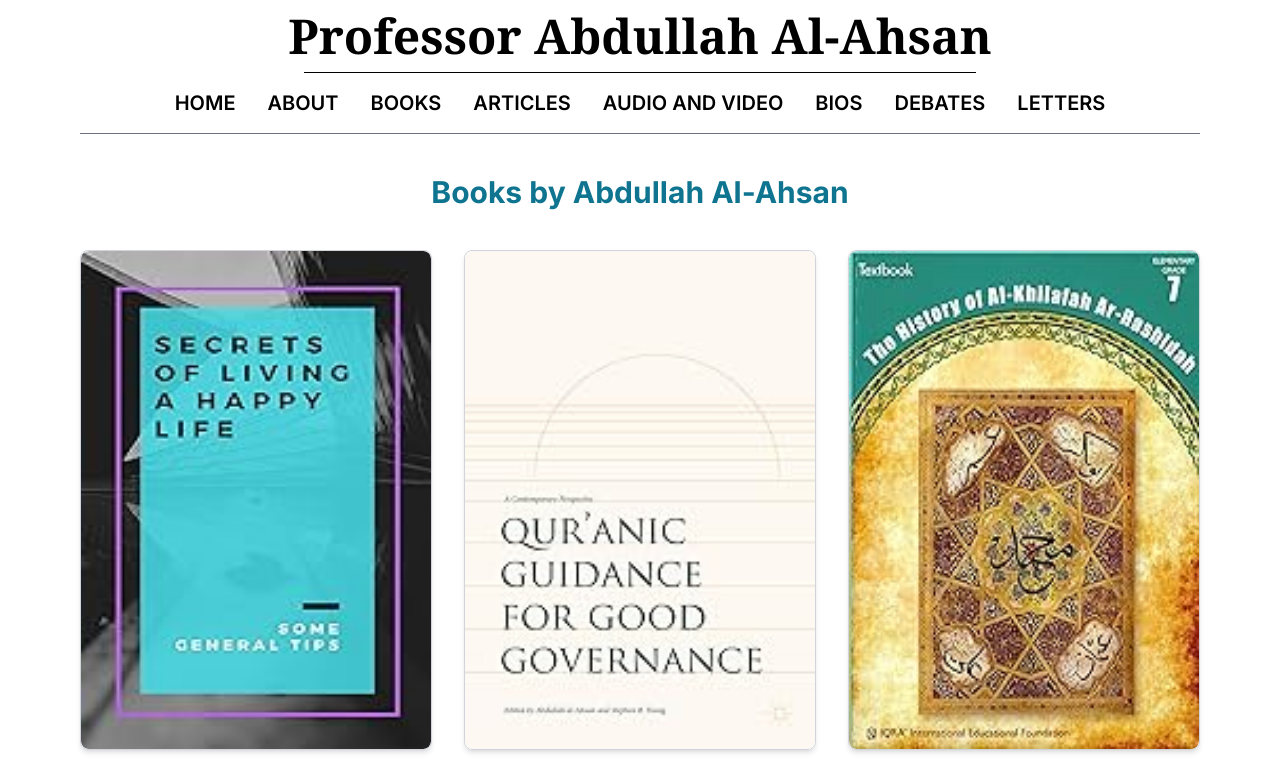
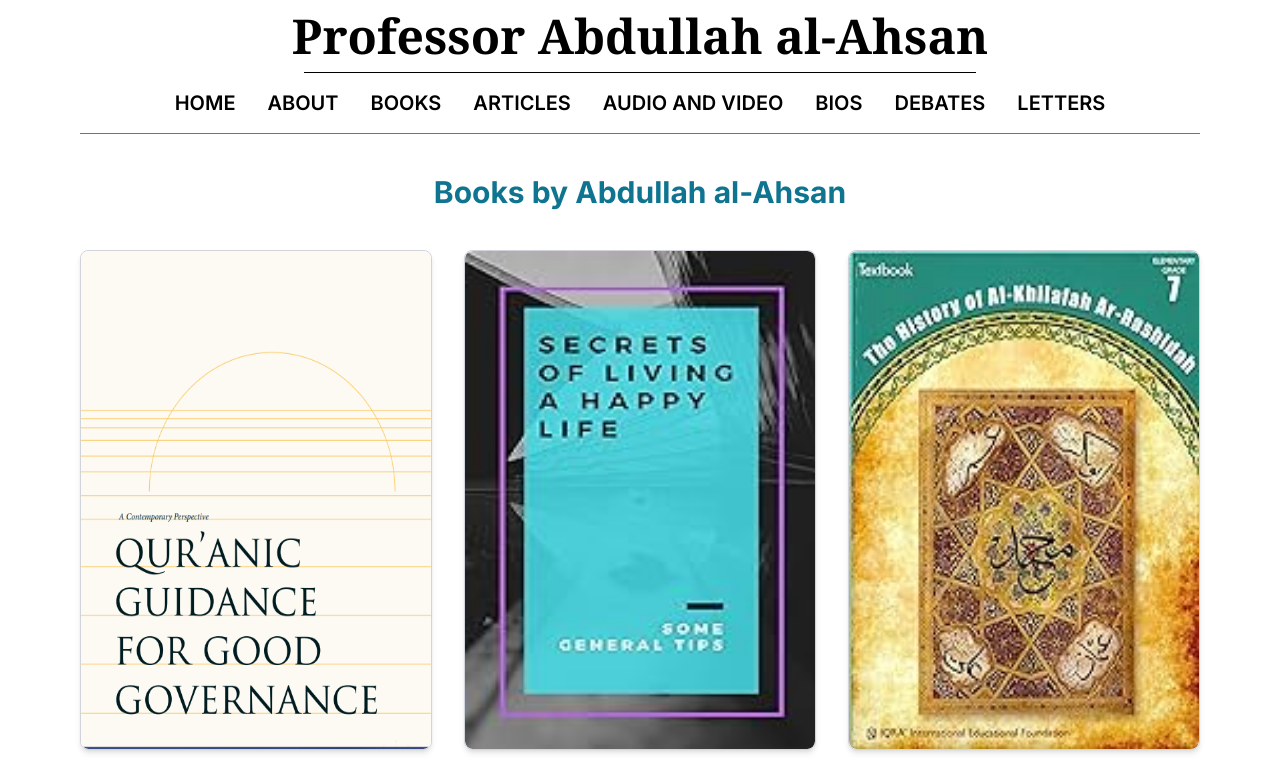
Before and after one commit to Md-Mobassher/Professor_Abdullah_Ahsan_Portfolio, a Next.js app: page /books in a window 1280 px wide. Shown: the top 780 px of the page. Built offline with nearby package versions, Linux system fonts and the light colour scheme.

Commit message:
books data updated

```diff
--- a/src/app/(withCommonLayout)/about/page.tsx
+++ b/src/app/(withCommonLayout)/about/page.tsx
@@ -11,10 +11,10 @@ const About = () => {
         <div className="flex gap-10">
           <div>
             <h2 className="text-3xl font-bold mb-6 ">
-              About Abdullah Al-Ahsan
+              About Abdullah al-Ahsan
             </h2>
             <p>
-              Abdullah Al-Ahsan is a distinguished scholar and professor known
+              Abdullah al-Ahsan is a distinguished scholar and professor known
               for his extensive contributions to the fields of history,
               comparative civilization, and international relations. With a
               career spanning over three decades, he has made significant
@@ -24,7 +24,7 @@ const About = () => {
           <div className="w-[400px]">
             <Image
               src={ahsan}
-              alt="abdullah al-ahsan"
+              alt="Abdullah al-Ahsan"
               width={400}
               height={500}
             />
@@ -36,7 +36,7 @@ const About = () => {
         <div>
           <h2 className="text-2xl font-bold mb-4">Early Life and Education</h2>
           <p>
-            Abdullah Al-Ahsan was born in Bangladesh, and from a young age, he
+            Abdullah al-Ahsan was born in Bangladesh, and from a young age, he
             exhibited a keen interest in history and international affairs. He
             completed his Bachelors and Masters in Pakistan from University of
             Punjab and Quaid-i-Azam University in General Studies and History,
@@ -86,7 +86,7 @@ const About = () => {
         <div>
           <h2 className="text-2xl font-bold mb-4">Publications</h2>
           <p>
-            Abdullah Al-Ahsan has authored several influential books and
+            Abdullah al-Ahsan has authored several influential books and
             numerous articles. Some of his notable publications include:
           </p>
           <ul className="list-disc ml-6">
@@ -120,7 +120,7 @@ const About = () => {
             Personal Philosophy and Contributions
           </h2>
           <p>
-            Abdullah Al-Ahsan believes in the importance of cross-civilizational
+            Abdullah al-Ahsan believes in the importance of cross-civilizational
             dialogue and understanding. His work aims to bridge gaps between
             different cultural and religious groups, promoting peace and
             cooperation. Through his teachings and writings, he has made
--- a/src/app/(withCommonLayout)/books/BooksData.ts
+++ b/src/app/(withCommonLayout)/books/BooksData.ts
@@ -1,6 +1,17 @@
 import assets from "@/assets";
 
 export const booksData = [
+  {
+    id: "Qur'anic-Guidance-for-Good-Governance",
+    title: "Qur’anic Guidance for Good Governance: A Contemporary Perspective ",
+    edition: "1st ed. 2017 Edition, Kindle Edition",
+    author: "Abdullah al-Ahsan (Editor), Stephen B. Young (Editor)",
+    description:
+      "This book is a study of religious principles of good governance in our contemporary societies. Historically, religion has provided guidance for organizing societies. In modern times, however, religious ideas have been marginalized in social science literature. Contributors to this work explore what values and practices the Qur’an can contribute to governing our economic, political, and social life today.",
+    image: assets.books.quranicGuidance,
+    buy: "https://www.amazon.com/Quranic-Guidance-Good-Governance-Contemporary-ebook/dp/B074MQQ3BX/ref=sr_1_1?dib=eyJ2IjoiMSJ9.6inzRSfP1pd1PUkHBqs2CcUfImeVYOCrmp6Y9L_jJyPzQnH7XpeOS7Mntecs-FA5VY_j2ZQ1dHnNBBQBDSw5ck_CX8Cp3SWKRBcNq78tgpXwXrfmPDtjhbyvMsOLxgyhRJDSF6Y-P68R_3jtxa4LSbOnGjLzWtIYtTUOlaVL_VNYDtsDj9_JjYO-7zbJXDJPzotee3jmTTx2sX6u2ZUnzlecTTYPaIk-8RD6ojNDVMk.R-yrC7U838XR-nanCvUPQUJlnkec5qRCll-GFyvLfHU&dib_tag=se&qid=1717587226&refinements=p_27%3AAbdullah+Al+Ahsan&s=books&sr=1-1",
+    url: "https://drive.google.com/file/d/1U2Bm9GMzOmIh6cZdDMmAzGvFm_6wOgqD/view?usp=sharing",
+  },
   {
     id: "Secrets-of-living-happy-life",
     title: "Secrets of living a happy life: Some general tips",
@@ -22,16 +33,7 @@ export const booksData = [
     ],
     image: assets.books.secretOfLivingHappy,
     buy: "https://www.amazon.com/Secrets-living-happy-life-general-ebook/dp/B079P9MV5R/ref=sr_1_2?dib=eyJ2IjoiMSJ9.6inzRSfP1pd1PUkHBqs2CcUfImeVYOCrmp6Y9L_jJyPzQnH7XpeOS7Mntecs-FA5VY_j2ZQ1dHnNBBQBDSw5ck_CX8Cp3SWKRBcNq78tgpXwXrfmPDtjhbyvMsOLxgyhRJDSF6Y-P68R_3jtxa4LSbOnGjLzWtIYtTUOlaVL_VNYDtsDj9_JjYO-7zbJXDJPzotee3jmTTx2sX6u2ZUnzlecTTYPaIk-8RD6ojNDVMk.R-yrC7U838XR-nanCvUPQUJlnkec5qRCll-GFyvLfHU&dib_tag=se&qid=1717587226&refinements=p_27%3AAbdullah+Al+Ahsan&s=books&sr=1-2",
-  },
-  {
-    id: "Qur'anic-Guidance-for-Good-Governance",
-    title: "Qur’anic Guidance for Good Governance: A Contemporary Perspective ",
-    edition: "1st ed. 2017 Edition, Kindle Edition",
-    author: "Abdullah al-Ahsan (Editor), Stephen B. Young (Editor)",
-    description:
-      "This book is a study of religious principles of good governance in our contemporary societies. Historically, religion has provided guidance for organizing societies. In modern times, however, religious ideas have been marginalized in social science literature. Contributors to this work explore what values and practices the Qur’an can contribute to governing our economic, political, and social life today.",
-    image: assets.books.quranicGuidance,
-    buy: "https://www.amazon.com/Quranic-Guidance-Good-Governance-Contemporary-ebook/dp/B074MQQ3BX/ref=sr_1_1?dib=eyJ2IjoiMSJ9.6inzRSfP1pd1PUkHBqs2CcUfImeVYOCrmp6Y9L_jJyPzQnH7XpeOS7Mntecs-FA5VY_j2ZQ1dHnNBBQBDSw5ck_CX8Cp3SWKRBcNq78tgpXwXrfmPDtjhbyvMsOLxgyhRJDSF6Y-P68R_3jtxa4LSbOnGjLzWtIYtTUOlaVL_VNYDtsDj9_JjYO-7zbJXDJPzotee3jmTTx2sX6u2ZUnzlecTTYPaIk-8RD6ojNDVMk.R-yrC7U838XR-nanCvUPQUJlnkec5qRCll-GFyvLfHU&dib_tag=se&qid=1717587226&refinements=p_27%3AAbdullah+Al+Ahsan&s=books&sr=1-1",
+    url: "",
   },
   {
     id: "History-of-Al-khalifah-Ar-Rashidah-Textbook",
@@ -42,6 +44,7 @@ export const booksData = [
       "This textbook has been written for the Junior High level. The History of the al-Khilafah ar-Rashidah deals with one of the most important periods of Islamic History. Following the Sunnah, this period established the principles of Shura (Consultation), responsible government, rule of law, the welfare system and human rights. The age of the 'Righteous' Caliphs represents an age who's principles embody the archetypical Islamic State. Yet this period also saw the Fitnah, a vile splitting up of the Muslim community. This textbook attempts to make this very complex situation understandable to the adolescent reader.",
     image: assets.books.historyOfKhalifa,
     buy: "https://www.amazon.com/Grade-History-Al-Khilafah-Ar-Rashidah-Textbook-ebook/dp/B01CF8F4CI/ref=sr_1_3?dib=eyJ2IjoiMSJ9.6inzRSfP1pd1PUkHBqs2CcUfImeVYOCrmp6Y9L_jJyPzQnH7XpeOS7Mntecs-FA5VY_j2ZQ1dHnNBBQBDSw5ck_CX8Cp3SWKRBcNq78tgpXwXrfmPDtjhbyvMsOLxgyhRJDSF6Y-P68R_3jtxa4LSbOnGjLzWtIYtTUOlaVL_VNYDtsDj9_JjYO-7zbJXDJPzotee3jmTTx2sX6u2ZUnzlecTTYPaIk-8RD6ojNDVMk.R-yrC7U838XR-nanCvUPQUJlnkec5qRCll-GFyvLfHU&dib_tag=se&qid=1717587226&refinements=p_27%3AAbdullah+Al+Ahsan&s=books&sr=1-3",
+    url: "",
   },
   {
     id: "The-History-of-Al-khalifah-Ar-Rashidah",
@@ -52,6 +55,7 @@ export const booksData = [
       "THE HISTORY OF AL-KHILAFAH AR-RASHIDAH THE HISTORY OF AL-KHILAFAH AR-RASHIDAH Dr. `Abdullah al-Ahsan Primarily written for young readers and students, The History of Al-Khilafah deals with the most important period in the Islamic history. Following the Prophet’s Sunnah, it established the principles of Shura, responsible government, rule of law, welfare system and human rights. The Khilafah represents the principles of Islamic state and governance later looked to as the norms of Islamic state and its politics. It is also a period which saw, during later years, the rise of Fitnah and the establishment of a dynastic rule; a complex situation that is very difficult to understand for a young reader. Dr. Abdullah al-Ahsan, a veteran historian, deals with the sensitive issues of the time with great sympathy and wisdom. Dr. Abdullah Ghazi has added two final chapters to describe the uniqueness of both the Khulafah and the system of Khilafah they established.",
     image: assets.books.historyOfKhalifaRashida,
     buy: "https://www.amazon.com/HISTORY-AL-KHILAFAH-AR-RASHIDAH-Abdullah-al-Ahsan/dp/B082FBWVJD/ref=sr_1_4?dib=eyJ2IjoiMSJ9.6inzRSfP1pd1PUkHBqs2CcUfImeVYOCrmp6Y9L_jJyPzQnH7XpeOS7Mntecs-FA5VY_j2ZQ1dHnNBBQBDSw5ck_CX8Cp3SWKRBcNq78tgpXwXrfmPDtjhbyvMsOLxgyhRJDSF6Y-P68R_3jtxa4LSbOnGjLzWtIYtTUOlaVL_VNYDtsDj9_JjYO-7zbJXDJPzotee3jmTTx2sX6u2ZUnzlecTTYPaIk-8RD6ojNDVMk.R-yrC7U838XR-nanCvUPQUJlnkec5qRCll-GFyvLfHU&dib_tag=se&qid=1717587226&refinements=p_27%3AAbdullah+Al+Ahsan&s=books&sr=1-4",
+    url: "",
   },
   {
     id: "The-History-of-Al-khalifah-Ar-Rashidah",
@@ -62,6 +66,7 @@ export const booksData = [
       "This textbook has been written for the Junior High level. The History of the al-Khilafah ar-Rashidah deals with one of the most important periods of Islamic History. Following the Sunnah, this period established the principles of Shura (Consultation), responsible government, rule of law, the welfare system and human rights. The age of the 'Righteous' Caliphs represents an age who is principles embody the archetypical Islamic State. Yet this period also saw the Fitnah, a vile splitting up of the Muslim community. This textbook attempts to make this very complex situation understandable to the adolescent reader. Twenty-six lessons cover major events that characterized the period of each of the four Rightly Guided Khalifahs, including Abu Bakr As-Saddiq, 'Umar ibn Al Khattab, Uthman ibn 'Affan and Ali ibn Abu Talib (ra). IntroductionWords and terms to remember ReviewBrief, concise lessons summarize the rule of each KhalifahModern methodology",
     image: assets.books.khalifaTexbook,
     buy: "https://www.amazon.com/History-Al-Khilafa-Ar-Rashidah-Textbook/dp/1563163365/ref=sr_1_5?dib=eyJ2IjoiMSJ9.6inzRSfP1pd1PUkHBqs2CcUfImeVYOCrmp6Y9L_jJyPzQnH7XpeOS7Mntecs-FA5VY_j2ZQ1dHnNBBQBDSw5ck_CX8Cp3SWKRBcNq78tgpXwXrfmPDtjhbyvMsOLxgyhRJDSF6Y-P68R_3jtxa4LSbOnGjLzWtIYtTUOlaVL_VNYDtsDj9_JjYO-7zbJXDJPzotee3jmTTx2sX6u2ZUnzlecTTYPaIk-8RD6ojNDVMk.R-yrC7U838XR-nanCvUPQUJlnkec5qRCll-GFyvLfHU&dib_tag=se&qid=1717587226&refinements=p_27%3AAbdullah+Al+Ahsan&s=books&sr=1-5",
+    url: "",
   },
   {
     id: "The-Clash-of-Civilizations-Thesis-and-Muslims",
@@ -72,6 +77,7 @@ export const booksData = [
     description: "",
     image: "",
     buy: "https://www.amazon.com/Clash-Civilizations-Thesis-Muslims-Alternative/dp/9694083125/ref=sr_1_6?dib=eyJ2IjoiMSJ9.6inzRSfP1pd1PUkHBqs2CcUfImeVYOCrmp6Y9L_jJyPzQnH7XpeOS7Mntecs-FA5VY_j2ZQ1dHnNBBQBDSw5ck_CX8Cp3SWKRBcNq78tgpXwXrfmPDtjhbyvMsOLxgyhRJDSF6Y-P68R_3jtxa4LSbOnGjLzWtIYtTUOlaVL_VNYDtsDj9_JjYO-7zbJXDJPzotee3jmTTx2sX6u2ZUnzlecTTYPaIk-8RD6ojNDVMk.R-yrC7U838XR-nanCvUPQUJlnkec5qRCll-GFyvLfHU&dib_tag=se&qid=1717587226&refinements=p_27%3AAbdullah+Al+Ahsan&s=books&sr=1-6",
+    url: "",
   },
   {
     id: "Muslim-Festivals-(Holidays-and-Festivals)",
@@ -83,16 +89,9 @@ export const booksData = [
       "Describes the customs of traditional Islamic festivals and celebrations",
     image: assets.books.muslimFestival,
     buy: "https://www.amazon.com/Muslim-Festivals-Holidays-Abdullah-Ahsan/dp/0865929793/ref=sr_1_17?dib=eyJ2IjoiMSJ9.HXLcVnjb9FkqQcVF-euxO8ufqkPlGNhOdM2qntWAfNFTwta8COw_Adb9JWIIaoxT._dIV4RHSvP6QCfzQ1tIjoe9PNmI2Xja3n9h9B-iyLKw&dib_tag=se&qid=1717607185&refinements=p_27%3AAbdullah+Al+Ahsan&s=books&sr=1-17",
+    url: "",
   },
-  {
-    id: "Quranic-Guidance-for-Good-Governance-A-Contemporary-Perspective",
-    title: "Qur'anic Guidance for Good Governance: A Contemporary Perspective",
-    edition: "Paperback - August 18, 2017",
-    author: " Abdullah al-Ahsan (Editor), Stephen B. Young (Editor)",
-    description: "",
-    image: "",
-    buy: "https://www.amazon.com/Quranic-Guidance-Good-Governance-Contemporary/dp/331957874X/ref=sr_1_18?dib=eyJ2IjoiMSJ9.HXLcVnjb9FkqQcVF-euxO8ufqkPlGNhOdM2qntWAfNFTwta8COw_Adb9JWIIaoxT._dIV4RHSvP6QCfzQ1tIjoe9PNmI2Xja3n9h9B-iyLKw&dib_tag=se&qid=1717607185&refinements=p_27%3AAbdullah+Al+Ahsan&s=books&sr=1-18",
-  },
+
   {
     id: "Elite-formation-Under-Colonial-Rule",
     title:
@@ -100,9 +99,10 @@ export const booksData = [
     edition: "Paperback - January 1, 2008",
     author: " Abdullah al-Ahsan (Author)",
     description:
-      "Elite-Formation Under Colonial Capable Administrators Or Loyal Servants? A General Survey Of Colonial Rule In Muslim Countries Abdullah Al-Ahsan",
+      "Elite-Formation Under Colonial Capable Administrators Or Loyal Servants? A General Survey Of Colonial Rule In Muslim Countries Abdullah al-Ahsan",
     image: assets.books.colonialMuslim,
     buy: "https://www.amazon.com/Elite-formation-Under-Colonial-Rule-Administrators/dp/9694081882/ref=sr_1_19?dib=eyJ2IjoiMSJ9.HXLcVnjb9FkqQcVF-euxO8ufqkPlGNhOdM2qntWAfNFTwta8COw_Adb9JWIIaoxT._dIV4RHSvP6QCfzQ1tIjoe9PNmI2Xja3n9h9B-iyLKw&dib_tag=se&qid=1717607185&refinements=p_27%3AAbdullah+Al+Ahsan&s=books&sr=1-19",
+    url: "",
   },
   {
     id: "OIC-The-Organization-of-the-Islamic-Conference",
@@ -113,5 +113,16 @@ export const booksData = [
     description: "",
     image: assets.books.oic,
     buy: "https://www.amazon.com/OIC-Organization-Conference-Introduction-Institution/dp/0912463171/ref=sr_1_20?dib=eyJ2IjoiMSJ9.HXLcVnjb9FkqQcVF-euxO8ufqkPlGNhOdM2qntWAfNFTwta8COw_Adb9JWIIaoxT._dIV4RHSvP6QCfzQ1tIjoe9PNmI2Xja3n9h9B-iyLKw&dib_tag=se&qid=1717607185&refinements=p_27%3AAbdullah+Al+Ahsan&s=books&sr=1-20",
+    url: "",
+  },
+  {
+    id: "Ummah-or-Nation",
+    title: "Ummah Or Nation : Identity Crisis of Contemporary Muslim Society",
+    edition: "",
+    author: " Abdullah Al Ahsan (Author)",
+    description: "",
+    image: assets.books.ummahOrNation,
+    buy: "",
+    url: "",
   },
 ];
--- a/src/app/(withCommonLayout)/books/[bookId]/page.tsx
+++ b/src/app/(withCommonLayout)/books/[bookId]/page.tsx
@@ -3,7 +3,7 @@ import Link from "next/link";
 import { Button } from "@/components/ui/button";
 import ListItem from "@/components/ui/ListItem";
 import assets from "@/assets";
-import { booksData } from "../BooksData";
+import { booksData } from "../booksData";
 import PageTitle from "@/components/ui/PageTitle";
 
 type BookParams = {
@@ -67,18 +67,25 @@ const BookDetailsPage = ({ params }: BookParams) => {
               <ListItem key={index} item={item} />
             ))}
           <div className="flex gap-5 lg:mt-5 mt-4">
+            {book?.url && (
+              <Link href={book.url} target="_blank">
+                <Button className="text-white px-4 py-2 rounded bg-teal-400 hover:bg-teal-600 transition duration-300">
+                  View Book
+                </Button>
+              </Link>
+            )}
+            {book?.buy && (
+              <Link href={book.buy} target="_blank">
+                <Button className="text-white px-4 py-2 rounded bg-blue-400 hover:bg-blue-600 transition duration-300">
+                  Buy This Book
+                </Button>
+              </Link>
+            )}
             <Link href="/books">
               <Button className="text-white px-4 py-2 rounded bg-cyan-400 hover:bg-cyan-600 transition duration-300 ">
                 Back to Books
               </Button>
             </Link>
-            {book?.buy && (
-              <Link href={book.buy} target="_blank">
-                <Button className="text-white px-4 py-2 rounded bg-blue-400 hover:bg-blue-600 transition duration-300">
-                  Buy This Books
-                </Button>
-              </Link>
-            )}
           </div>
         </div>
       </div>
--- a/src/app/(withCommonLayout)/books/page.tsx
+++ b/src/app/(withCommonLayout)/books/page.tsx
@@ -2,13 +2,13 @@ import { Button } from "@/components/ui/button";
 import Image from "next/image";
 import Link from "next/link";
 import assets from "@/assets";
-import { booksData } from "./BooksData";
 import PageTitle from "@/components/ui/PageTitle";
+import { booksData } from "./booksData";
 
 const BooksPage = () => {
   return (
     <div className="">
-      <PageTitle title="Books by Abdullah Al-Ahsan" />
+      <PageTitle title="Books by Abdullah al-Ahsan" />
 
       <div className="grid grid-cols-1 sm:grid-cols-2 lg:grid-cols-3 lg:gap-8 md:gap-6 gap-5">
         {booksData.map((book, index) => (
--- a/src/app/(withCommonLayout)/layout.tsx
+++ b/src/app/(withCommonLayout)/layout.tsx
@@ -4,8 +4,8 @@ import { Separator } from "@/components/ui/separator";
 import type { Metadata } from "next";
 
 export const metadata: Metadata = {
-  title: "Professor Abdullah Al-Ahsan Website",
-  description: "Professor Abdullah Al-Ahsan Website",
+  title: "Professor Abdullah al-Ahsan Website",
+  description: "Professor Abdullah al-Ahsan Website",
 };
 
 export default function CommonLayout({
--- a/src/app/layout.tsx
+++ b/src/app/layout.tsx
@@ -5,8 +5,8 @@ import "./globals.css";
 const inter = Inter({ subsets: ["latin"] });
 
 export const metadata: Metadata = {
-  title: "Professor Abdullah Al-Ahsan Website",
-  description: "Professor Abdullah Al-Ahsan Website",
+  title: "Professor Abdullah al-Ahsan Website",
+  description: "Professor Abdullah al-Ahsan Website",
 };
 
 export default function RootLayout({
--- a/src/assets/index.ts
+++ b/src/assets/index.ts
@@ -8,6 +8,7 @@ const assets = {
     oic: require("@/assets/books/OIC The Organization of the Islamic Conference (An Introduction to An Islamic Political Institution).jpg"),
     muslimFestival: require("@/assets/books/Muslim Festivals (Holidays and Festivals).jpg"),
     colonialMuslim: require("@/assets/books/Elite-formation Under Colonial Rule Capable Administrators or Loyal Servants A General Survey of Colonial Rule in Muslim Countries.jpg"),
+    ummahOrNation: require("@/assets/books/ummah.png"),
   },
   icons: {
     email: require("@/assets/icons/email.png"),
--- a/src/components/shared/Footer/Footer.tsx
+++ b/src/components/shared/Footer/Footer.tsx
@@ -1,7 +1,7 @@
 import { Separator } from "@/components/ui/separator";
 import Image from "next/image";
+import Link from "next/link";
 import { socialData } from "./SocialData";
-import Link from "next/link";
 
 const Footer = () => {
   return (
@@ -10,22 +10,27 @@ const Footer = () => {
       <div className="flex flex-wrap lg:justify-between md:justify-between justify-center items-center py-3">
         <div>
           <Link href="/">
-            <h1 className="lg:text-2xl md:text-2xl text-xl  font-bold my-3 font-serif">
-              Professor Abdullah Al-Ahsan
+            <h1 className="lg:text-2xl md:text-2xl text-xl font-bold my-3 font-serif">
+              Professor Abdullah al-Ahsan
             </h1>
           </Link>
         </div>
         <div className="flex flex-wrap">
           {socialData.map((item) => (
-            <Link href={item.link} key={item.title} target="_blank">
+            <a
+              href={item.link}
+              key={item.title}
+              target={item.link.startsWith("http") ? "_blank" : ""}
+              rel={item.link.startsWith("http") ? "noopener noreferrer" : ""}
+            >
               <Image
                 src={item.image}
                 alt={item.title}
-                className=" object-cover filter grayscale transition duration-500 ease-in-out p-1 hover:grayscale-0 "
+                className="object-cover filter grayscale transition duration-500 ease-in-out p-1 hover:grayscale-0"
                 width={50}
                 height={50}
               />
-            </Link>
+            </a>
           ))}
         </div>
       </div>
--- a/src/components/shared/Footer/SocialData.ts
+++ b/src/components/shared/Footer/SocialData.ts
@@ -4,7 +4,7 @@ export const socialData = [
   {
     title: "email",
     image: assets.icons.email,
-    link: "abdullah.ahsan2011@gmail.com",
+    link: "mailto:abdullah.ahsan2011@gmail.com",
   },
   {
     title: "linkedin",
@@ -14,7 +14,7 @@ export const socialData = [
   {
     title: "whatsapp",
     image: assets.icons.whatsapp,
-    link: "(609) 613-7802",
+    link: "https://wa.me/16096137802",
   },
   {
     title: "twitter",
--- a/src/components/shared/Navbar/HomeNavbar.tsx
+++ b/src/components/shared/Navbar/HomeNavbar.tsx
@@ -6,12 +6,12 @@ const HomeNavbar = () => {
     <div className="text-center">
       <Link href="/">
         <h1 className="lg:text-5xl md:text-4xl text-3xl font-bold my-3 text-center font-serif">
-          Professor Abdullah Al-Ahsan
+          Professor Abdullah al-Ahsan
         </h1>
       </Link>
       <Separator className="bg-black lg:max-w-xl md:max-w-md max-w-sm px-10  mx-auto " />
       <h5 className="lg:text-xl text-md font-semibold uppercase mt-3 tracking-widest ">
-        THE Professor Abdullah Al-Ahsan WEBSITE
+        THE Professor Abdullah al-Ahsan WEBSITE
       </h5>
     </div>
   );
--- a/src/components/shared/Navbar/Navbar.tsx
+++ b/src/components/shared/Navbar/Navbar.tsx
@@ -8,7 +8,7 @@ const Navbar = () => {
     <div className="text-center mb-2">
       <Link href="/">
         <h1 className="lg:text-5xl md:text-4xl text-3xl font-bold my-3 text-center font-serif">
-          Professor Abdullah Al-Ahsan
+          Professor Abdullah al-Ahsan
         </h1>
       </Link>
       <Separator className="bg-black lg:max-w-2xl md:max-w-xl max-w-sm px-10 mx-auto mb-2" />
```
Also changed, not shown: src/assets/books/quranic-guiidence.jpg, src/assets/books/ummah.png (added).
